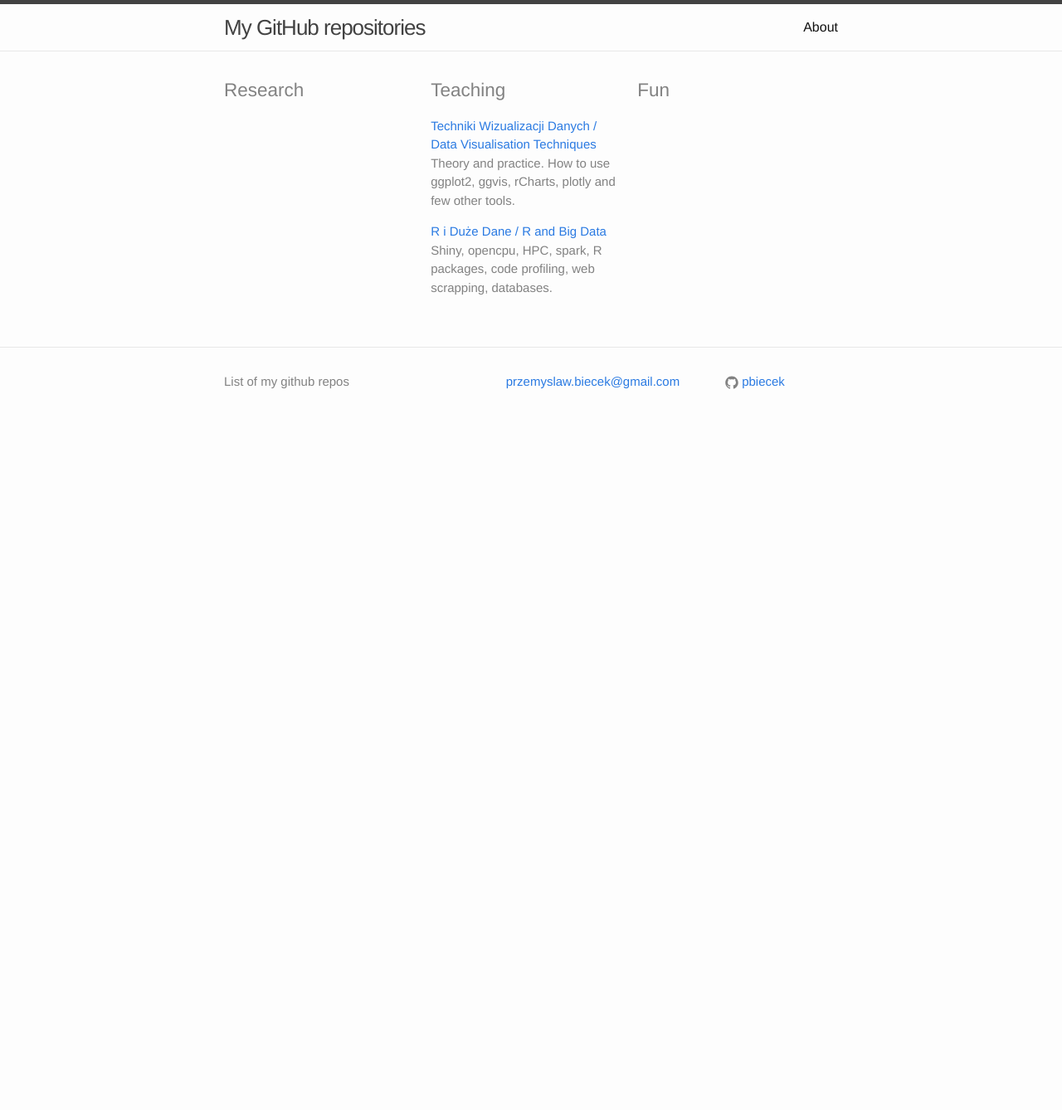
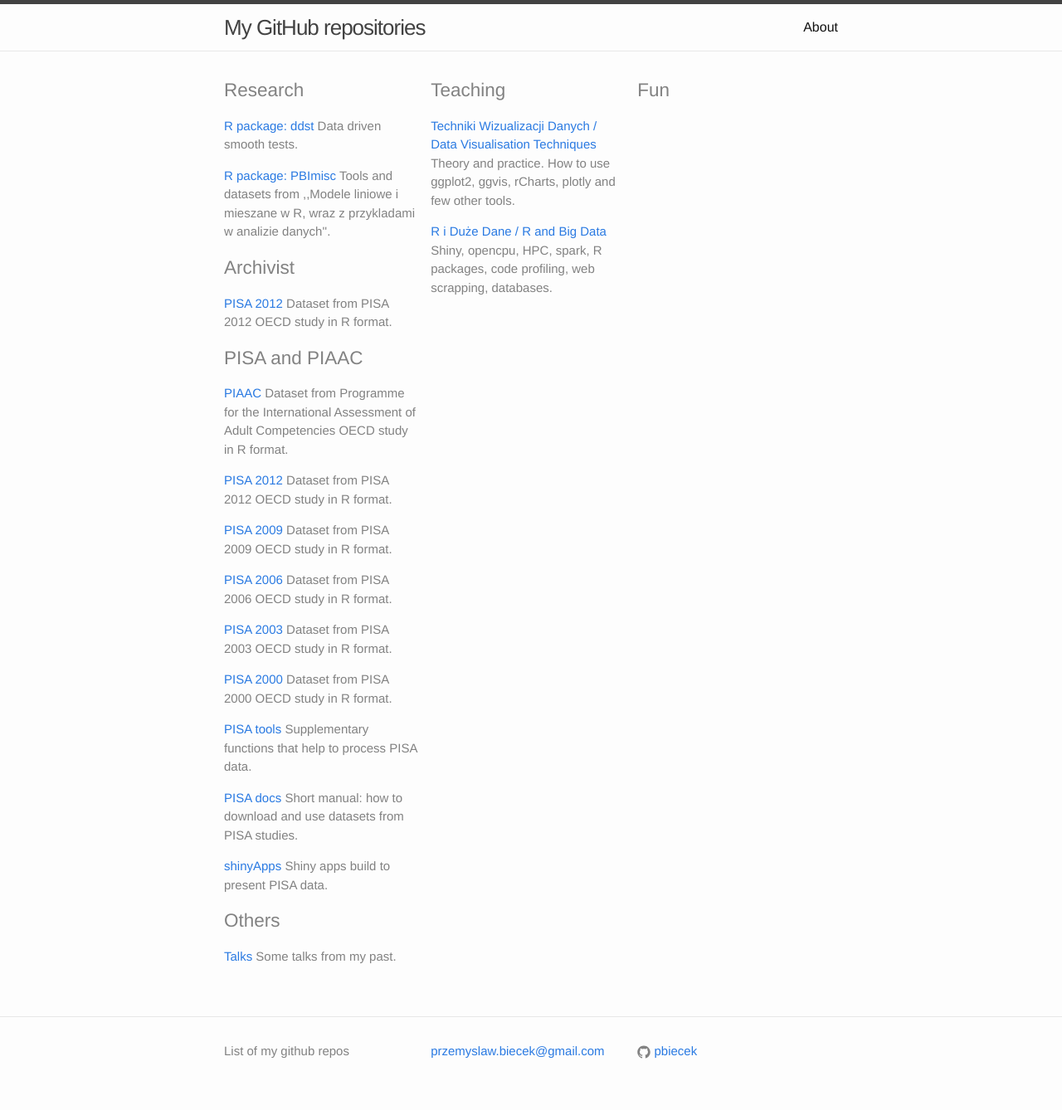
Before and after one commit to pbiecek/pbiecek-website-old, a Jekyll site: the page built from index.html, in a window 1280 px wide. Shown: the whole page at 83% size. Built offline with Jekyll 4.4.1, drawn with Linux system fonts in a browser that asks for light colours; before the commit the page ends 900 px from its top, so only the background shows below that.

Commit message:
checkpoint

```diff
--- a/_layouts/default.html
+++ b/_layouts/default.html
@@ -13,9 +13,36 @@
     <div class="footer-col-wrapper">
       <div class="main-col main-col-1">
       	<h2>Research</h2>
-      	<p>
+      	<p><a href="https://github.com/pbiecek/ddst">R package: ddst</a>
+      	Data driven smooth tests.</p>
+      	<p><a href="https://github.com/pbiecek/PBImisc">R package: PBImisc</a>
+      	Tools and datasets from ,,Modele liniowe i mieszane w R, wraz z przykladami w analizie danych''.</p>
+      	<h2>Archivist</h2>
+      	<p><a href="https://github.com/pbiecek/PISA2012lite">PISA 2012</a>
+      	Dataset from PISA 2012 OECD study in R format.</p>
 
-      	</p>
+      	<h2>PISA and PIAAC</h2>
+      	<p><a href="https://github.com/pbiecek/PIAAC">PIAAC</a>
+      	Dataset from Programme for the International Assessment of Adult Competencies OECD study in R format.</p>
+      	<p><a href="https://github.com/pbiecek/PISA2012lite">PISA 2012</a>
+      	Dataset from PISA 2012 OECD study in R format.</p>
+      	<p><a href="https://github.com/pbiecek/PISA2009lite">PISA 2009</a>
+      	Dataset from PISA 2009 OECD study in R format.</p>
+      	<p><a href="https://github.com/pbiecek/PISA2006lite">PISA 2006</a>
+      	Dataset from PISA 2006 OECD study in R format.</p>
+      	<p><a href="https://github.com/pbiecek/PISA2003lite">PISA 2003</a>
+      	Dataset from PISA 2003 OECD study in R format.</p>
+      	<p><a href="https://github.com/pbiecek/PISA2000lite">PISA 2000</a>
+      	Dataset from PISA 2000 OECD study in R format.</p>
+      	<p><a href="https://github.com/pbiecek/PISAtools">PISA tools</a>
+      	Supplementary functions that help to process PISA data.</p>
+      	<p><a href="https://github.com/pbiecek/PISAdocs">PISA docs</a>
+      	Short manual: how to download and use datasets from PISA studies.</p>
+      	<p><a href="https://github.com/pbiecek/shinyApps">shinyApps</a>
+      	Shiny apps build to present PISA data.</p>
+      	<h2>Others</h2>
+      	<p><a href="https://github.com/pbiecek/Talks">Talks</a>
+      	Some talks from my past.</p>
 
       </div>
       <div class="main-col main-col-2">
--- a/_sass/_layout.scss
+++ b/_sass/_layout.scss
@@ -121,18 +121,18 @@
 }
 
 .footer-col-1 {
-    width: -webkit-calc(35% - (#{$spacing-unit} / 2));
-    width:         calc(35% - (#{$spacing-unit} / 2));
+    width: -webkit-calc(33% - (#{$spacing-unit} / 2));
+    width:         calc(33% - (#{$spacing-unit} / 2));
 }
 
 .footer-col-2 {
-    width: -webkit-calc(20% - (#{$spacing-unit} / 2));
-    width:         calc(20% - (#{$spacing-unit} / 2));
+    width: -webkit-calc(33% - (#{$spacing-unit} / 2));
+    width:         calc(33% - (#{$spacing-unit} / 2));
 }
 
 .footer-col-3 {
-    width: -webkit-calc(45% - (#{$spacing-unit} / 2));
-    width:         calc(45% - (#{$spacing-unit} / 2));
+    width: -webkit-calc(33% - (#{$spacing-unit} / 2));
+    width:         calc(33% - (#{$spacing-unit} / 2));
 }
 
 .main-col {
```
